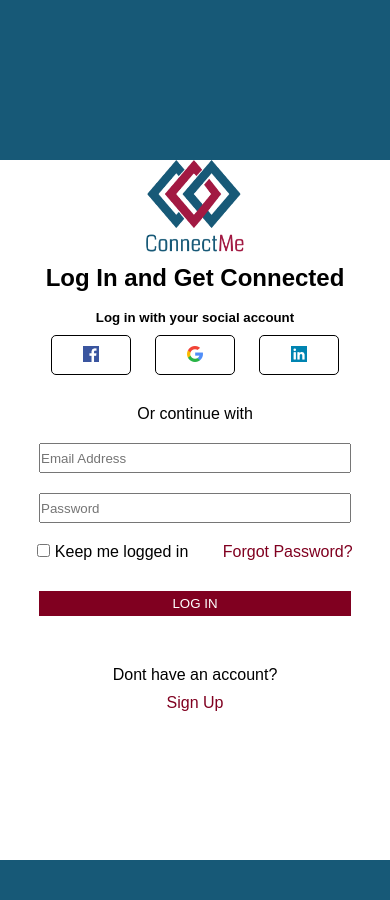
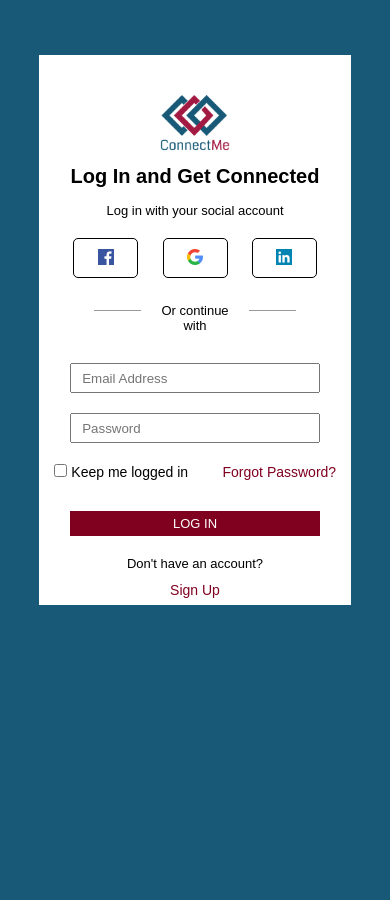
Before and after one commit to Mufasa4dev/connectME, a PHP site: page /login.html in a window 390 px wide. After the commit the page ends 605 px from the top, so only its background shows below. Run offline with PHP 8.4, Linux system fonts and the light colour scheme.

Commit message:
i made correction on the login page

```diff
--- a/css/login.css
+++ b/css/login.css
@@ -3,45 +3,75 @@
     padding: 0;
     box-sizing: border-box;
 }
+body {
+    background-color: #175977;
+}
 section{
-    background-color: #175977;
-    width: 100%;
-    height: 900px;
-    margin: auto;
+
+    padding-top: 55px;
+
 }
 #wrap{
-    width: 80%;
-    height: 700px;
-    /* border: solid green; */
+
+    width: 60%;
     display: flex;
     margin: auto;
-    padding-top: 100px;
-    /* margin-left: 30px; */
-    /* text-align: center; */
 }
 #div1{
     border: solid;
-    width: 60%;
-    height: 700px;
+    /* width: 60%; */
+    height: 550px;
+}
+#div1 img {
+    /* width: 100%; */
+    height: 100%;
 }
 #div2{
-    width: 40%;
-    height: 700px;
+
+    width: 45%;
+    height: 550px;
     background-color: white;
-    font-family: Arial, "Helvetica Neue", Helvetica, sans-serif;
+    font-family: Arial, sans-serif;
     text-align: center;
 }
-#logo img{
-    width: 100px;
-    height: 100px;
+#logo{
+    width: 70px;
+    height: 70px;
     text-align: center;
     margin: auto;
-    /* margin-left: 50px; */
+
+}
+#logo img {
+    width: 100%;
+}
+.loginHead {
+    font-weight: bold;
+    font-size: 20px;
+}
+.socialHead {
+    margin-top: 15px;
+    margin-bottom: 10px;
+    margin-left: 10px;
+    margin-right: 10px;
+    font-size: 13px;
+}
+#line {
+    width: 25%;
+    margin-top: 22px;
+    border-left: 0px;
+    border-right: 0px;
+    border-bottom: 0px;
+}
+.lineBox {
+    margin: auto;
+
+    width: 65%;
+    display: flex;
 }
 .media{
     border: solid 1px;
     border-radius: 5px;
-    width: 80px;
+    width: 65px;
     height: 40px;
     margin: 10px;
     display: inline-block;
@@ -53,6 +83,10 @@
     margin: auto;
     margin-top: 20px;
     outline-style: none;
+    padding-left: 10px;
+}
+.checkboxText {
+    font-size: 14px;
 }
 button{
     width: 80%;
@@ -62,16 +96,17 @@
     padding: 5px;
     border-style: none;
     cursor: pointer;
+
 }
 button:hover{
     background-color: #175977;
-    color: silver;
+    color: white;
 }
 
-@media(max-width: 700px){
+@media(max-width: 800px){
     section{
         width: 100%;
-        /* height: 500px; */
+
     }
     #wrap{
         width: 100%;
@@ -79,9 +114,11 @@
     }
     #div1{
         display: none;
-        width: 100%;
+
     }
     #div2{
-        width: 100%;
+        width: 80%;
+        margin: auto;
+        padding-top: 15px;
     }
 }
--- a/login.html
+++ b/login.html
@@ -8,17 +8,18 @@
 </head>
 <body>
     <div id="container">
+
     <section>
         <div id="wrap">
             <div id="div1">
-                <img src="images/login-img/login-image.png" width="100%" alt="loginimage">
+                <img src="images/login-img/login-image.png"  alt="loginimage">
             </div>
             <div id="div2">
-                <div id="logo" style="margin-top: 60px;">
-                    <img src="images/login-img/connectME.png" width="100%" alt="logo">
+                <div id="logo" style="margin-top: 25px;">
+                    <img src="images/login-img/connectME.png" alt="logo">
                 </div>
-                <h2>Log In and Get Connected</h2> <br>
-                <h5>Log in with your social account</h5>
+                <div class="loginHead">Log In and Get Connected</div>
+                <div class="socialHead">Log in with your social account</div>
                 <div id="socials">
                     <div class="media">
                         <img style="padding-top: 10px;" src="images/login-img/facebook.png" alt="facebook icon">
@@ -30,7 +31,12 @@
                         <img style="padding-top: 10px;" src="images/login-img/linkedin.png" alt="linkedin icon">
                     </div>
                 </div>
-                <p style="padding-top: 20px;">Or continue with</p>
+                <div class="lineBox">
+                    <hr id="line">
+                    <div class="socialHead">Or continue with</div>
+                    <hr id="line">
+                </div>
+
                 <div>
                     <form action="">
                         <input class="main" type="text" placeholder="Email Address">
@@ -38,14 +44,14 @@
                     </form>
                 </div>
                 <div id="contain" style="margin-top: 20px;">
-                    <input type="checkbox"> Keep me logged in
-                    <a style="padding-left: 30px; color: #800020; text-decoration: none;" href="#">Forgot
+                    <input type="checkbox"> <label for="" class="checkboxText">Keep me logged in</label>
+                    <a style="padding-left: 30px; color: #800020; text-decoration: none; font-size: 14px;" href="#">Forgot
                         Password?</a>
                 </div>
-                <button>LOG IN</button>
-                <p style="margin-top: 50px; margin-bottom: 10px; font-family: Arial, Helvetica, sans-serif;">Dont
+                <button style="font-size: 13px;">LOG IN</button>
+                <p style="margin-top: 20px; margin-bottom: 10px; font-family: Arial, Helvetica, sans-serif; font-size: 13px;">Don't
                     have an account?</p>
-                <a style="text-decoration: none; color: #800020; font-family: Arial, Helvetica, sans-serif;"
+                <a style="text-decoration: none; color: #800020; font-family: Arial, Helvetica, sans-serif; font-size: 14px;"
                     href="#">Sign Up</a>
             </div>
 
```
